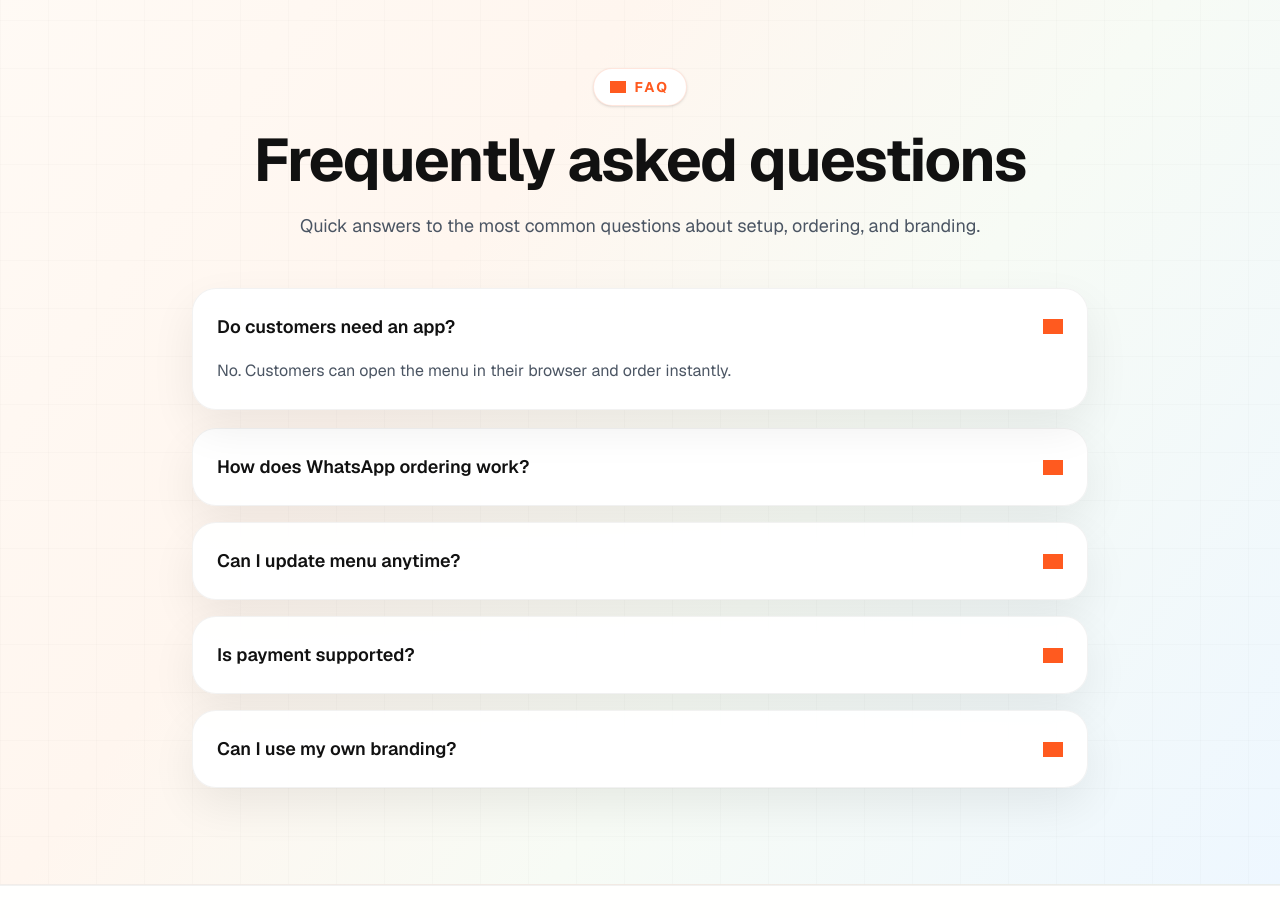
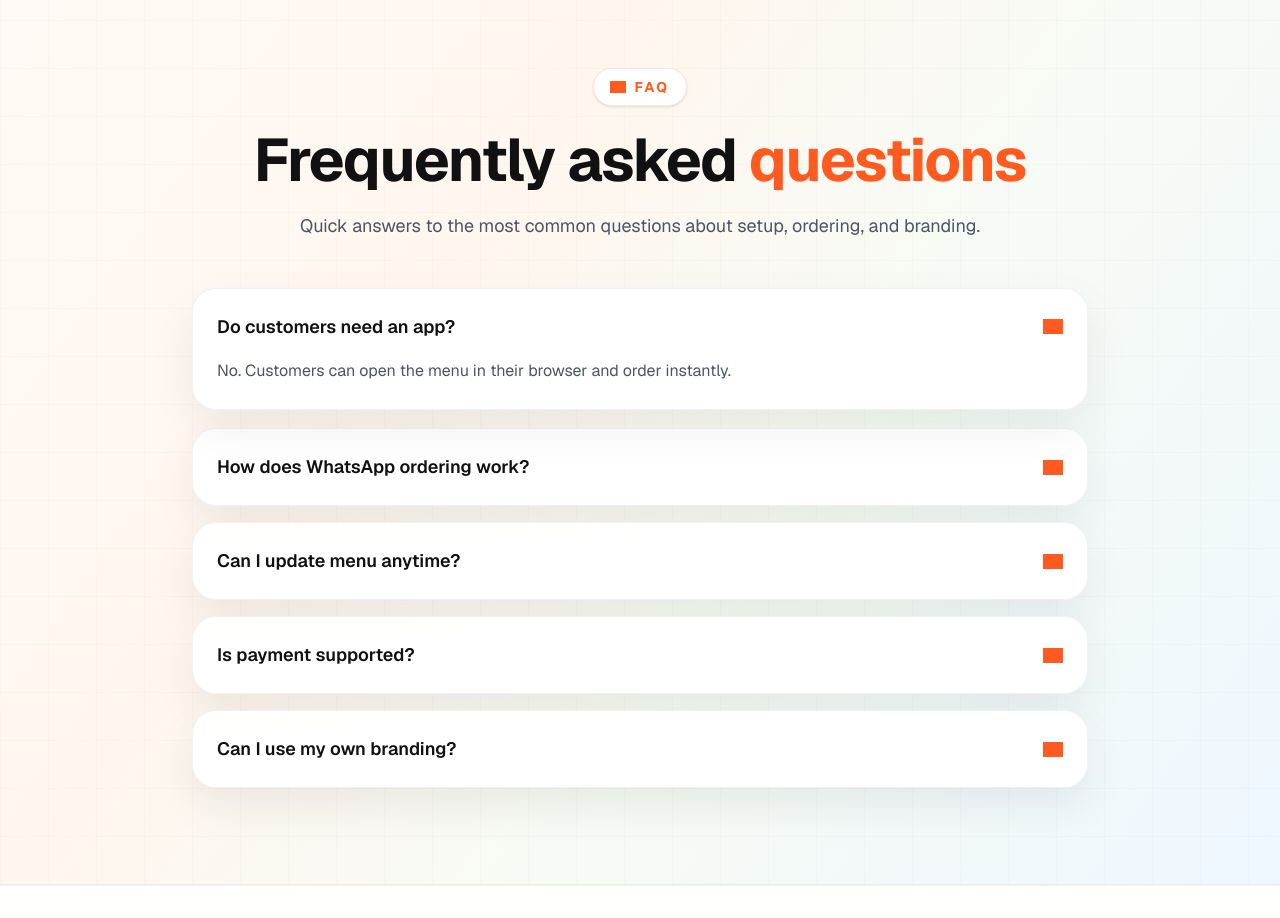
Before and after one commit to NimnaKs/zap-menu, a Next.js app: page / in a window 1280 px wide. Shown: the part 5440-6358 px from the top of the page. Built offline with nearby package versions, Linux system fonts and the light colour scheme; grey boxes are pictures that could not be loaded.

Commit message:
style: emphasize faq heading keyword

```diff
--- a/app/page.tsx
+++ b/app/page.tsx
@@ -697,7 +697,7 @@ export default function Home() {
               FAQ
             </div>
             <h2 className="mx-auto mt-6 max-w-4xl text-4xl font-bold tracking-tight text-[#111111] sm:text-5xl lg:text-6xl">
-              Frequently asked questions
+              Frequently asked <span className="text-[#ff5a1f]">questions</span>
             </h2>
             <p className="mx-auto mt-5 max-w-3xl text-lg leading-8 text-[#4b5563]">
               Quick answers to the most common questions about setup, ordering, and branding.
```
